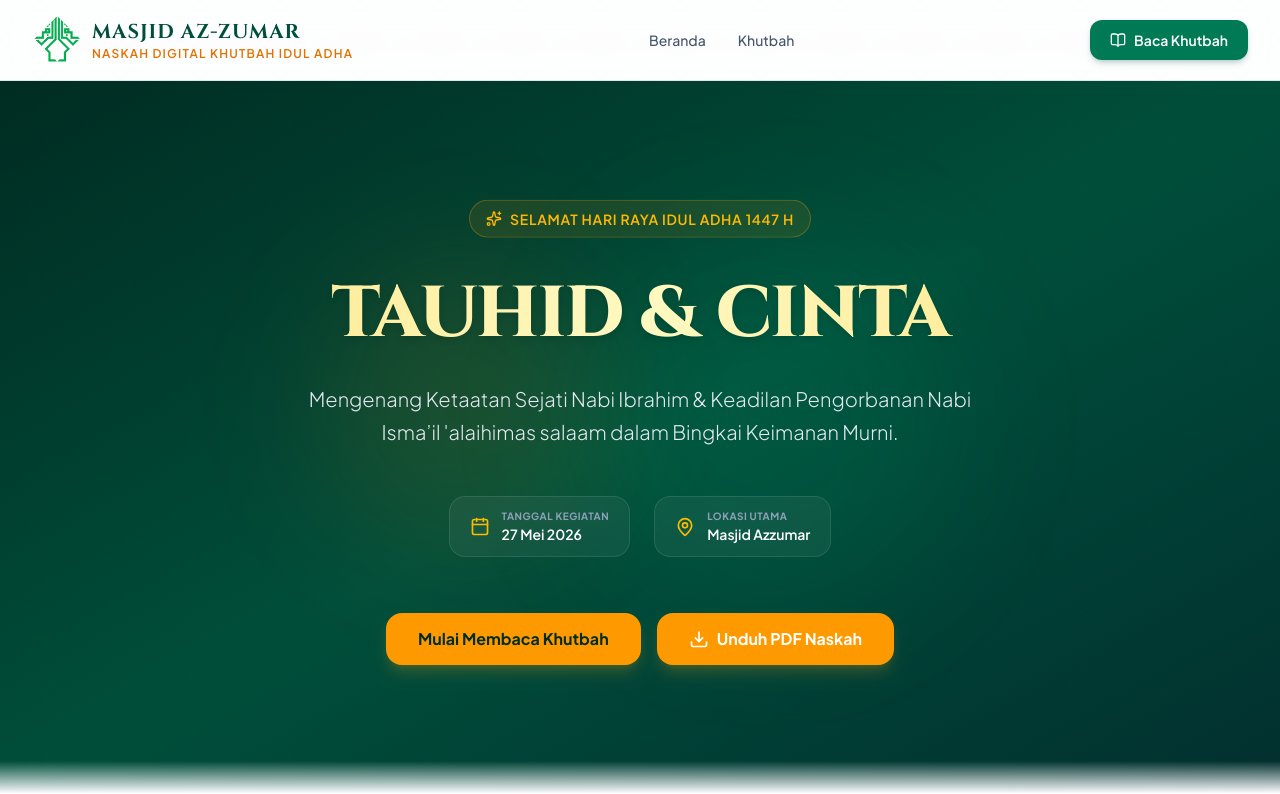
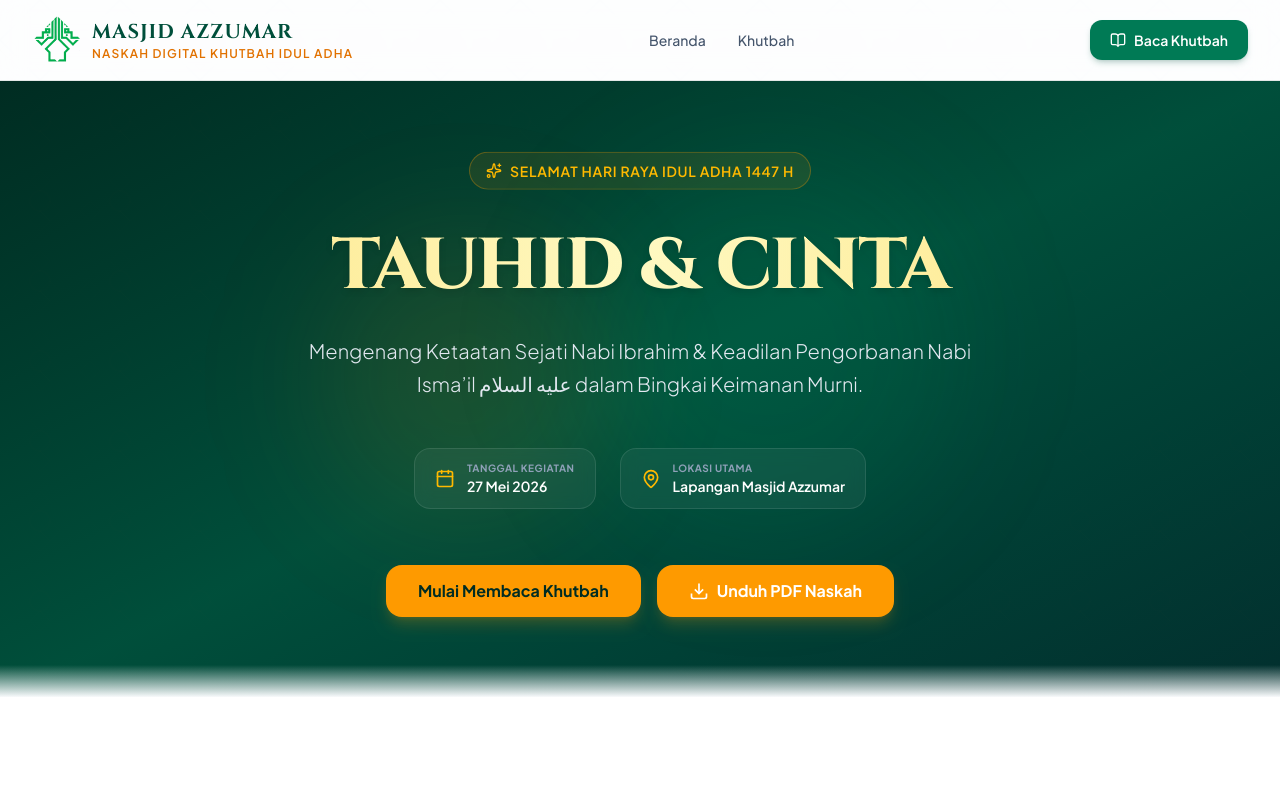
Before and after one commit to kyyzaa/portal-masjid, a React (Vite) app: page / in a window 1280 px wide. Shown: the top 794 px of the page. Built offline with nearby package versions, Linux system fonts and the light colour scheme.

Commit message:
fix pages

```diff
--- a/src/components/Hero.tsx
+++ b/src/components/Hero.tsx
@@ -3,7 +3,7 @@ import { Calendar, MapPin, Sparkles } from 'lucide-react';
 
 export const Hero: React.FC = () => {
   return (
-    <section id="hero" className="relative overflow-hidden bg-gradient-to-br from-emerald-950 via-emerald-900 to-teal-950 text-white py-24 sm:py-32 px-4 transition-all duration-300">
+    <section id="hero" className="relative overflow-hidden bg-gradient-to-br from-emerald-950 via-emerald-900 to-teal-950 text-white pt-16 sm:pt-20 pb-12 sm:pb-20 px-4 transition-all duration-300">
       {/* Subtle vector stars/crescents grid in background */}
       <div className="absolute inset-0 bg-islamic-pattern opacity-10 pointer-events-none"></div>
 
@@ -22,7 +22,7 @@ export const Hero: React.FC = () => {
         </h1>
 
         <p className="max-w-2xl mx-auto text-slate-200 text-base sm:text-lg lg:text-xl font-light leading-relaxed">
-          Mengenang Ketaatan Sejati Nabi Ibrahim & Keadilan Pengorbanan Nabi Isma’il 'alaihimas salaam dalam Bingkai Keimanan Murni.
+          Mengenang Ketaatan Sejati Nabi Ibrahim & Keadilan Pengorbanan Nabi Isma’il عليه السلام dalam Bingkai Keimanan Murni.
         </p>
 
         <div className="flex flex-col sm:flex-row justify-center items-center gap-4 sm:gap-6 pt-4">
@@ -38,7 +38,7 @@ export const Hero: React.FC = () => {
             <MapPin className="h-5 w-5 text-amber-400" />
             <div className="text-left">
               <p className="text-[10px] text-slate-400 uppercase font-bold tracking-wider">Lokasi Utama</p>
-              <p className="text-sm font-semibold">Masjid Azzumar</p>
+              <p className="text-sm font-semibold">Lapangan Masjid Azzumar</p>
             </div>
           </div>
         </div>
--- a/src/components/Navbar.tsx
+++ b/src/components/Navbar.tsx
@@ -11,7 +11,7 @@ export const Navbar: React.FC = () => {
             <img src={Logo} alt="Masjid Az-Zumar" className="h-10 sm:h-12 w-10 sm:w-12 object-contain" />
             <div>
               <span className="font-serif text-lg sm:text-xl font-bold tracking-wider text-emerald-900 dark:text-emerald-100 flex items-center">
-                MASJID AZ-ZUMAR
+                MASJID AZZUMAR
               </span>
               <p className="text-[10px] sm:text-xs text-amber-600 dark:text-amber-400 font-semibold tracking-widest uppercase">
                 Naskah Digital Khutbah Idul Adha
```
